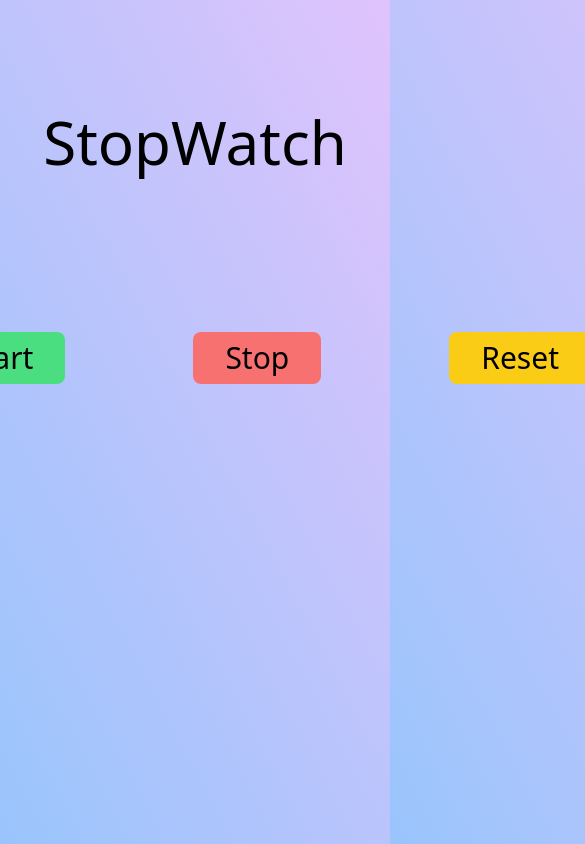
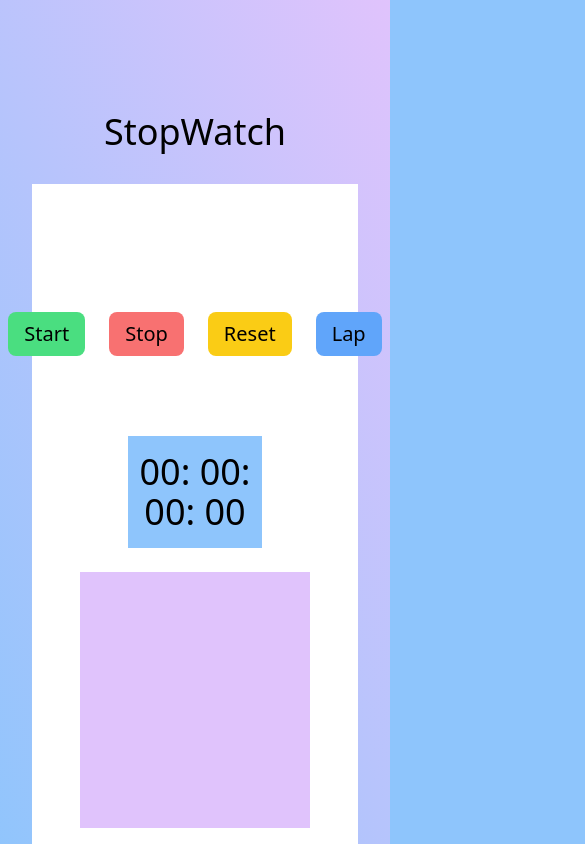
Before and after one commit to Cmay003/StopWatch-Project, a plain HTML site: page index.html in a window 390 px wide. Shown: the top 844 px of the page, 585 px wide, since content can reach past the window. Drawn offline with nearby package versions, Linux system fonts and the light colour scheme.

Commit message:
Fix issue #1: website is responsive

```diff
--- a/index.html
+++ b/index.html
@@ -1,3 +1,4 @@
+
 <!DOCTYPE html>
 <html lang="en">
 
@@ -9,7 +10,7 @@
     <style>
         body {
             background-color: #8EC5FC;
-            background-image: linear-gradient(62deg, #8EC5FC 0%, #E0C3FC 100%);
+            background-image: linear-gradient(62deg, #8EC5FC 0%, #E0C3FC 100%)
 
         }
     </style>
@@ -17,16 +18,16 @@
 
 <body>
     <div class="text-center mt-28 space-y-8">
-        <h1 class="text-6xl">StopWatch</h1>
-        <div class="text-3xl bg-white py-12 mx-96">
-            <div class="flex gap-32 justify-center my-20">
-                <button onclick="start()" class="py-2 px-8 bg-green-400 hover:bg-green-500 rounded-lg">Start</button>
-                <button onclick="stop()" class="py-2 px-8 bg-red-400 hover:bg-red-500 rounded-lg">Stop</button>
-                <button onclick="reset()" class="py-2 px-8 bg-yellow-400 hover:bg-yellow-500 rounded-lg">Reset</button>
-                <button onclick="lap()" class="py-2 px-8 bg-blue-400 hover:bg-blue-500 rounded-lg">Lap</button>
+        <h1 class="md:text-6xl text-4xl">StopWatch</h1>
+        <div class="md:text-3xl text-xl bg-white py-12 lg:mx-64 md:mx-32 mx-8 ">
+            <div class="flex lg:gap-24 gap-12 gap-6 justify-center my-20">
+                <button onclick="start()" class="py-2 px-4 md:px-6 lg:px-8 bg-green-400 hover:bg-green-500 rounded-lg">Start</button>
+                <button onclick="stop()" class="py-2 px-4 md:px-6 lg:px-8 bg-red-400 hover:bg-red-500 rounded-lg">Stop</button>
+                <button onclick="reset()" class="py-2 px-4 md:px-6 lg:px-8 bg-yellow-400 hover:bg-yellow-500 rounded-lg">Reset</button>
+                <button onclick="lap()" class="py-2 px-4 md:px-6 lg:px-8 bg-blue-400 hover:bg-blue-500 rounded-lg">Lap</button>
             </div>
-            <div class="bg-[#8EC5FC] mx-96 py-4">
-                <h1 class="text-6xl">
+            <div class="bg-[#8EC5FC] md:mx-32 lg:mx-72 mx-24 py-4">
+                <h1 class="lg:text-6xl md:text-4xl text-4xl">
                     <span id="hour">00</span>:
                     <span id="min">00</span>:
                     <span id="sec">00</span>:
@@ -36,7 +37,7 @@
 
 
 
-            <ul id="lap-list" class="my-6 bg-[#E0C3FC] mx-64 h-64 width-96 overflow-auto ">
+            <ul id="lap-list" class="my-6 bg-[#E0C3FC] md:mx-28 lg:mx-64 mx-12 h-64  overflow-auto ">
             </ul>
 
         </div>
```
